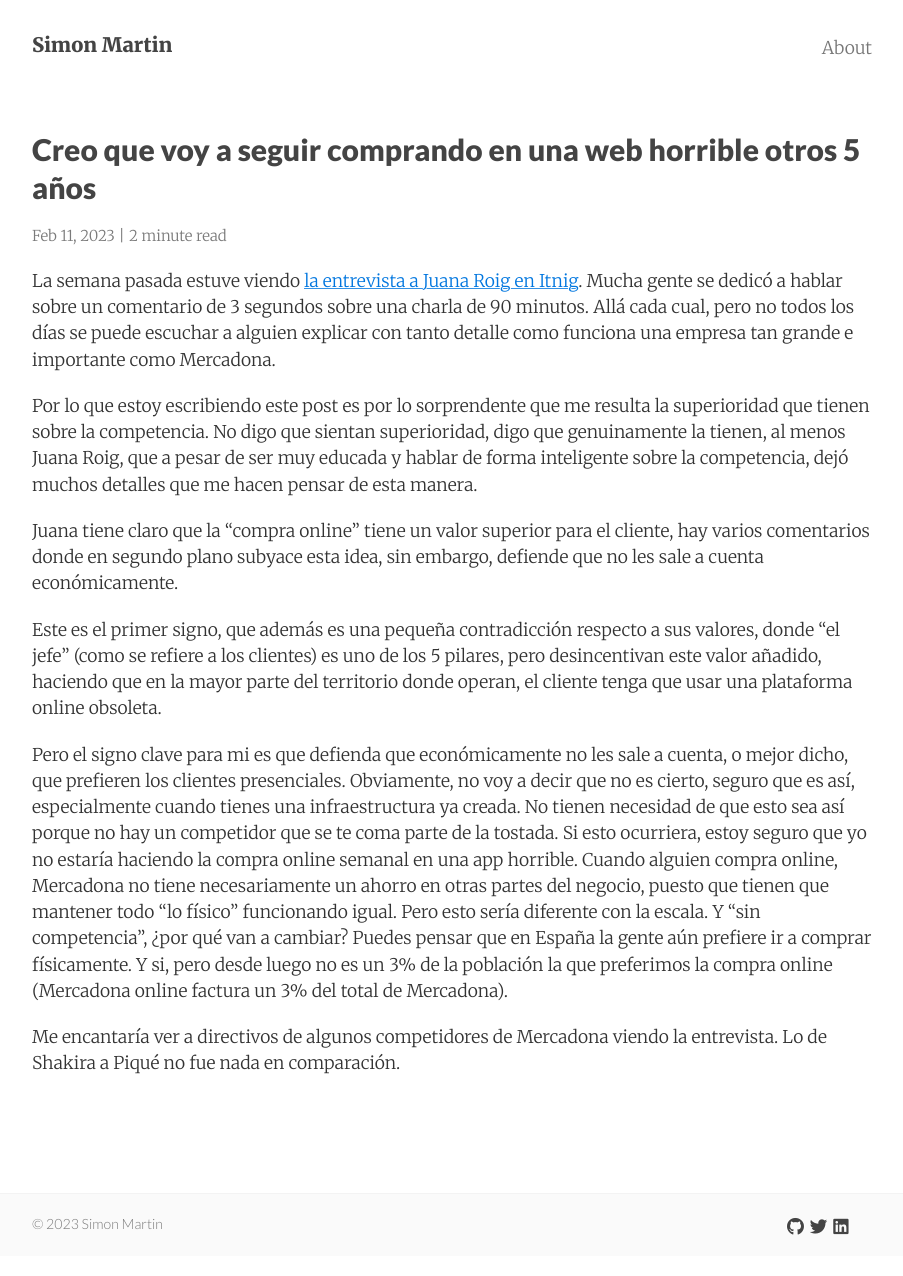
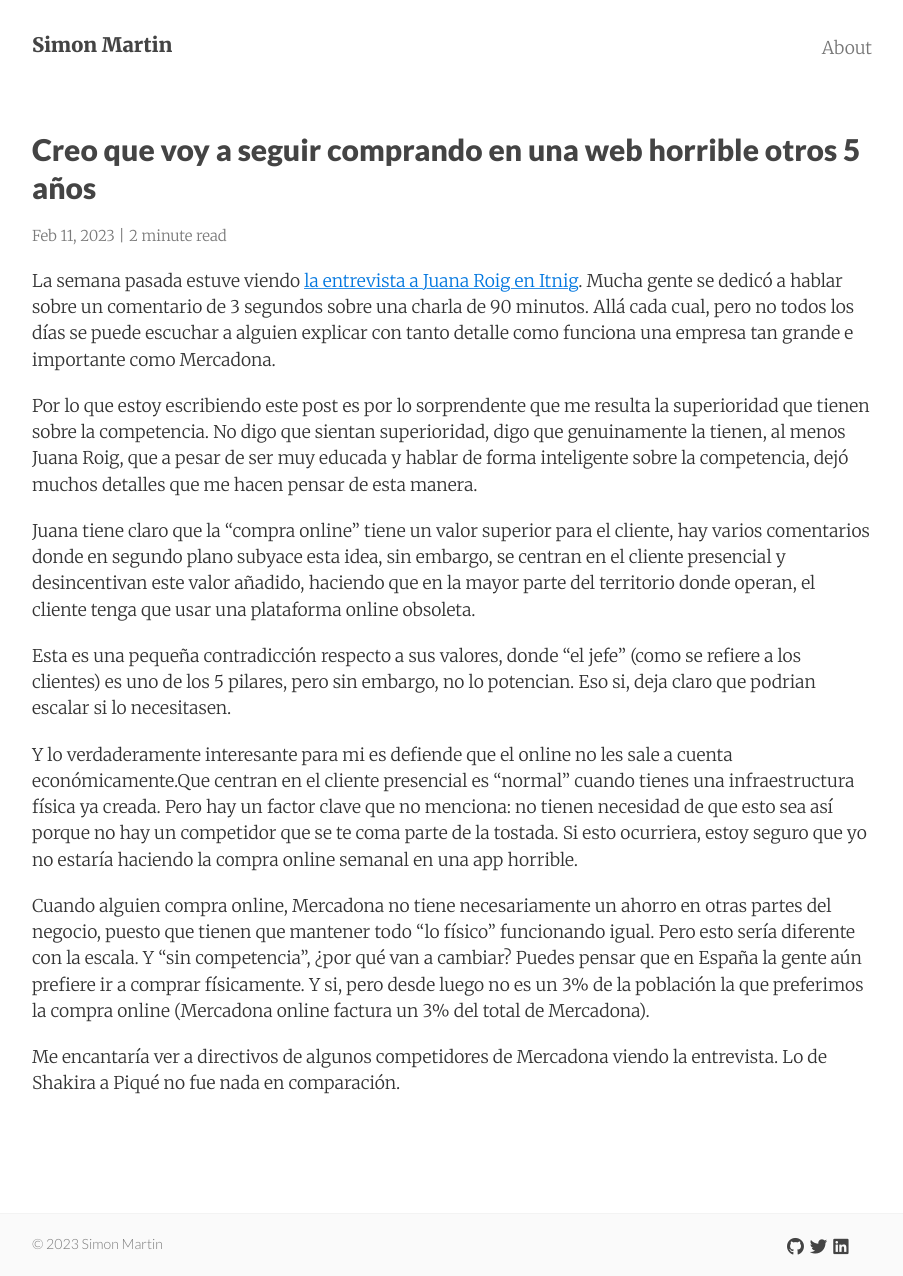
Before and after one commit to simon-contreras-deel/oleurud.github.io, a Jekyll site: the page built from _posts/2023-02-11-mercadona-no-tiene-competencia.md, in a window 1280 px wide. Shown: the whole page, without its empty margins (188-1091 px from the left). Built offline with Jekyll 4.4.1, drawn with Linux system fonts in a browser that asks for light colours; nearby versions of some CDN libraries.

Commit message:
chore: mercadona

```diff
--- a/_posts/2023-02-11-mercadona-no-tiene-competencia.md
+++ b/_posts/2023-02-11-mercadona-no-tiene-competencia.md
@@ -10,10 +10,12 @@ La semana pasada estuve viendo [la entrevista a Juana Roig en Itnig](https://www
 
 Por lo que estoy escribiendo este post es por lo sorprendente que me resulta la superioridad que tienen sobre la competencia. No digo que sientan superioridad, digo que genuinamente la tienen, al menos Juana Roig, que a pesar de ser muy educada y hablar de forma inteligente sobre la competencia, dejó muchos detalles que me hacen pensar de esta manera.
 
-Juana tiene claro que la "compra online" tiene un valor superior para el cliente, hay varios comentarios donde en segundo plano subyace esta idea, sin embargo, defiende que no les sale a cuenta económicamente.
+Juana tiene claro que la "compra online" tiene un valor superior para el cliente, hay varios comentarios donde en segundo plano subyace esta idea, sin embargo, se centran en el cliente presencial y desincentivan este valor añadido, haciendo que en la mayor parte del territorio donde operan, el cliente tenga que usar una plataforma online obsoleta.
 
-Este es el primer signo, que además es una pequeña contradicción respecto a sus valores, donde "el jefe" (como se refiere a los clientes) es uno de los 5 pilares, pero desincentivan este valor añadido, haciendo que en la mayor parte del territorio donde operan, el cliente tenga que usar una plataforma online obsoleta.
+Esta es una pequeña contradicción respecto a sus valores, donde "el jefe" (como se refiere a los clientes) es uno de los 5 pilares, pero sin embargo, no lo potencian. Eso si, deja claro que podrian escalar si lo necesitasen.
 
-Pero el signo clave para mi es que defienda que económicamente no les sale a cuenta, o mejor dicho, que prefieren los clientes presenciales. Obviamente, no voy a decir que no es cierto, seguro que es así, especialmente cuando tienes una infraestructura ya creada. No tienen necesidad de que esto sea así porque no hay un competidor que se te coma parte de la tostada. Si esto ocurriera, estoy seguro que yo no estaría haciendo la compra online semanal en una app horrible. Cuando alguien compra online, Mercadona no tiene necesariamente un ahorro en otras partes del negocio, puesto que tienen que mantener todo “lo físico” funcionando igual. Pero esto sería diferente con la escala. Y “sin competencia”, ¿por qué van a cambiar? Puedes pensar que en España la gente aún prefiere ir a comprar físicamente. Y si, pero desde luego no es un 3% de la población la que preferimos la compra online (Mercadona online factura un 3% del total de Mercadona).
+Y lo verdaderamente interesante para mi es defiende que el online no les sale a cuenta económicamente.Que centran en el cliente presencial es "normal" cuando tienes una infraestructura física ya creada. Pero hay un factor clave que no menciona: no tienen necesidad de que esto sea así porque no hay un competidor que se te coma parte de la tostada. Si esto ocurriera, estoy seguro que yo no estaría haciendo la compra online semanal en una app horrible.
+
+Cuando alguien compra online, Mercadona no tiene necesariamente un ahorro en otras partes del negocio, puesto que tienen que mantener todo “lo físico” funcionando igual. Pero esto sería diferente con la escala. Y “sin competencia”, ¿por qué van a cambiar? Puedes pensar que en España la gente aún prefiere ir a comprar físicamente. Y si, pero desde luego no es un 3% de la población la que preferimos la compra online (Mercadona online factura un 3% del total de Mercadona).
 
 Me encantaría ver a directivos de algunos competidores de Mercadona viendo la entrevista. Lo de Shakira a Piqué no fue nada en comparación.
```
